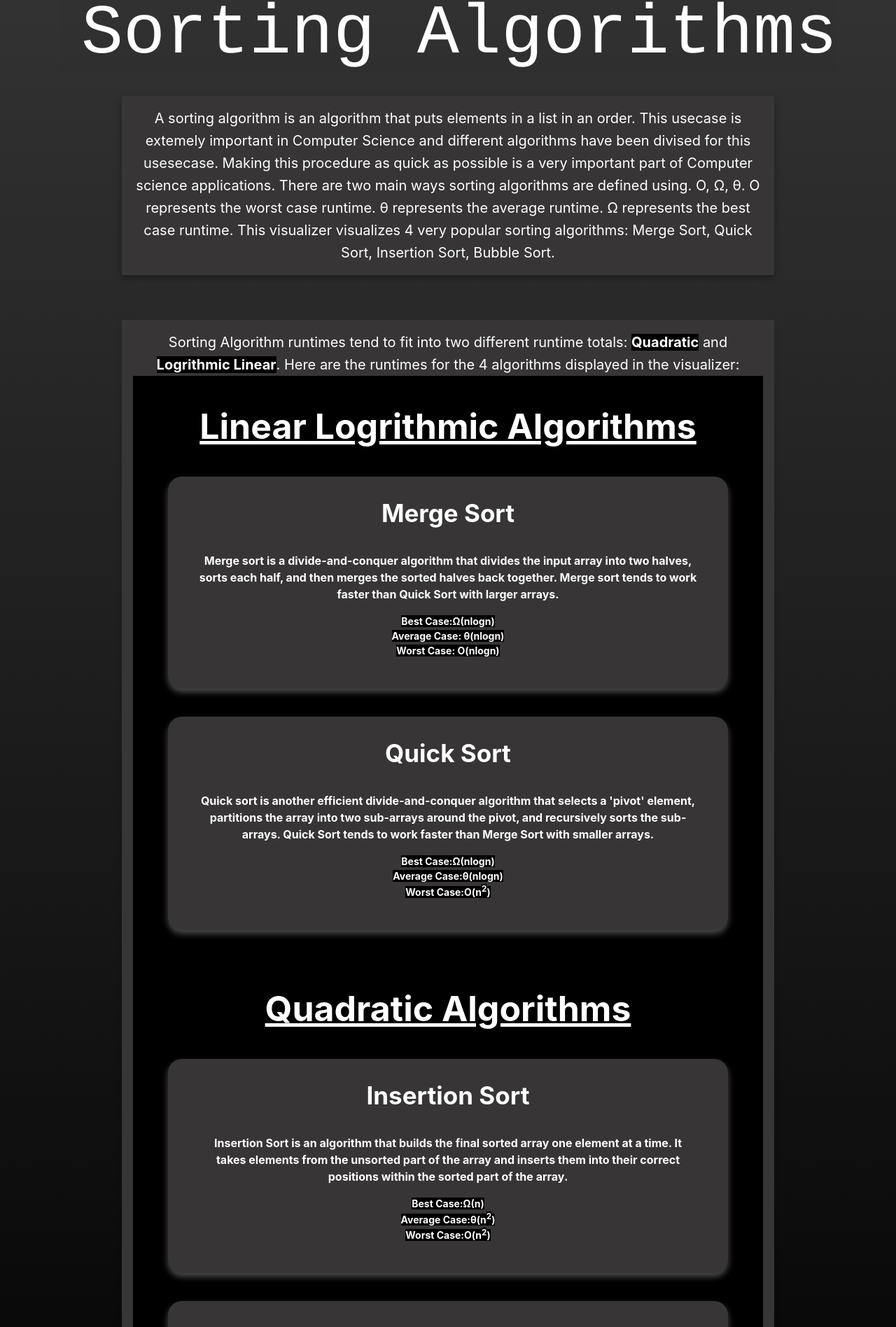
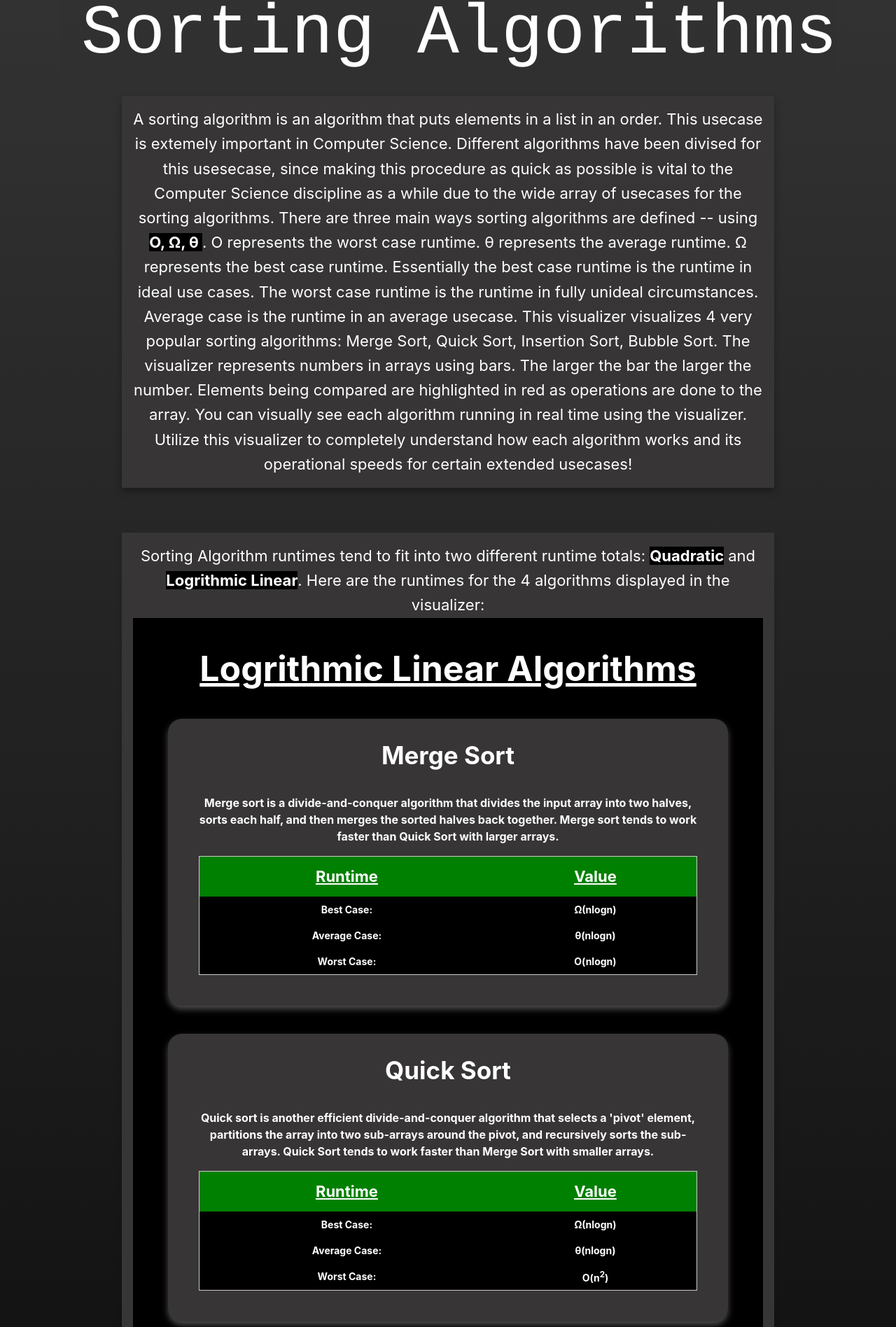
Before and after one commit to VinBid/Sorting_Visualizer, a React (Create React App) app: page / in a window 1280 px wide. Shown: the part 846-2742 px from the top of the page at 70% size. Built offline with nearby package versions, Linux system fonts and the light colour scheme.

Commit message:
Intracacies

```diff
--- a/package.json
+++ b/package.json
@@ -6,7 +6,9 @@
     "@testing-library/jest-dom": "^5.17.0",
     "@testing-library/react": "^13.4.0",
     "@testing-library/user-event": "^13.5.0",
+    "chart.js": "^4.3.3",
     "react": "^18.2.0",
+    "react-chartjs-2": "^5.2.0",
     "react-dom": "^18.2.0",
     "react-input-slider": "^6.0.1",
     "react-scripts": "5.0.1",
--- a/src/informationalObject.css
+++ b/src/informationalObject.css
@@ -36,7 +36,7 @@
   .SortingAlgoInfo {
     max-width: 900px;
     text-align: center;
-    font-size: 20px;
+    font-size: 22px;
     line-height: 1.6;
     margin: 2rem;
     padding: 1rem;
@@ -123,7 +123,7 @@
   .Runtimes {
     max-width: 900px;
     padding: 2rem;
-    font-size: 20px;
+    font-size: 22px;
     line-height: 1.6;
     margin: 2rem;
     padding: 1rem;
@@ -136,3 +136,66 @@
     background-color: var(--color);
 
   }
+
+  table {
+    margin: 0 auto;
+    border-collapse: collapse;
+    border: 1px solid #ccc;
+    width: 100%;
+  }
+
+  /* Apply styling to the table headers */
+.tableHeader {
+    font-size: 22px;
+    text-decoration: underline;
+  }
+
+  /* Style the table cells */
+  .tableLabel,
+  .tableValue {
+    padding: 8px 12px;
+  }
+
+  /* Add some spacing between table rows */
+  tr {
+    border-bottom: 1px solid '#ccc';
+  }
+
+  /* Add a background color on table hover */
+  tr:hover {
+    background-color: #f5f5f5;
+    font-weight: bold;
+    color: white;
+  }
+
+  /* Add borders to the table */
+
+
+  /* Add spacing between table columns */
+  td {
+    padding: 8px;
+  }
+
+  /* Style table headers differently */
+  th {
+    padding: 12px;
+    text-align: left;
+    background-color: green;
+    text-align: center;
+
+
+  }
+
+
+  @media screen and (max-width: 600px) {
+    .Title {
+        display: flex;
+        font-size: 70px;
+        background-color: rgba(40, 40, 40, 0.085);
+        padding-left: 2rem;
+        padding-top: 2rem;
+        font-family: 'Electrolize', Courier, monospace;
+      }
+
+
+  }
--- a/src/informationalObject.js
+++ b/src/informationalObject.js
@@ -4,23 +4,31 @@ import './informationalObject.css'; // Correct the filename and path
 class InformationalObject extends React.Component {
   render() {
     return (
-      <div className='InformationObject' id='information'> {/* Correct the class name */}
+    <div className='InformationObject' id='information'>
       <div className='Title'>
         Sorting Algorithms
       </div>
 
       <div className='SortingAlgoInfo'>
         A sorting algorithm is an algorithm that puts elements in a list in an order.
-          This usecase is extemely important in Computer Science and different algorithms have been
-          divised for this usesecase. Making this procedure as quick as possible is a very important part of
-          Computer science applications.
+        This usecase is extemely important in Computer Science. Different algorithms have been
+        divised for this usesecase, since making this procedure as quick as possible is vital to the Computer Science
+        discipline as a while due to the wide array of usecases for the sorting algorithms.
 
-          There are two main ways sorting algorithms are defined using. O, Ω, θ.
+        There are three main ways sorting algorithms are defined -- using <b>O, Ω, θ </b>.
          O represents the worst case runtime. θ represents the average runtime.
-          Ω represents the best case runtime.
+        Ω represents the best case runtime. Essentially the best case runtime is the runtime in ideal
+        use cases. The worst case runtime is the runtime in fully unideal circumstances. Average case
+        is the runtime in an average usecase.
 
         This visualizer visualizes 4 very popular sorting algorithms: Merge Sort, Quick Sort,
-          Insertion Sort, Bubble Sort.
+        Insertion Sort, Bubble Sort. The visualizer represents numbers in arrays using bars. The
+        larger the bar the larger the number. Elements being compared are highlighted in red as operations
+        are done to the array.
+
+        You can visually see each algorithm running in real time using the visualizer. Utilize this visualizer
+         to completely understand how each algorithm works and its operational speeds for certain extended
+         usecases!
       </div>
 
       <div className='Runtimes' id='runtimes'>
@@ -30,7 +38,7 @@ class InformationalObject extends React.Component {
 
         <div className='FlexContainer1'>
           <div className='LogCards'>
-              <u>Linear Logrithmic Algorithms</u>
+            <u>Logrithmic Linear Algorithms</u>
             <div className='MergeQuickCards'>
               <div className='Card'>
                 <div className='CardTitle'>Merge Sort</div>
@@ -39,18 +47,28 @@ class InformationalObject extends React.Component {
                   sorts each half, and then merges the sorted halves back together. Merge sort tends to work faster
                   than Quick Sort with larger arrays.
                   <div className='AlgoRuntimes'>
-                      <div className='AlgoRuntime'>
-                        <span>Best Case:</span>
-                        <span className='AlgoRuntimeValue'>Ω(nlogn)</span>
-                      </div>
-                      <div className='AlgoRuntime'>
-                        <span>Average Case: </span>
-                        <span className='AlgoRuntimeValue'>θ(nlogn)</span>
-                      </div>
-                      <div className='AlgoRuntime'>
-                        <span>Worst Case: </span>
-                        <span className='AlgoRuntimeValue'>O(nlogn)</span>
-                      </div>
+                    <table>
+                      <thead>
+                        <tr>
+                          <th className='tableHeader'>Runtime</th>
+                          <th className='tableHeader'>Value</th>
+                        </tr>
+                      </thead>
+                      <tbody>
+                        <tr>
+                          <td className='tableLabel'>Best Case:</td>
+                          <td className='tableValue'>Ω(nlogn)</td>
+                        </tr>
+                        <tr>
+                          <td className='tableLabel'>Average Case:</td>
+                          <td className='tableValue'>θ(nlogn)</td>
+                        </tr>
+                        <tr>
+                          <td className='tableLabel'>Worst Case:</td>
+                          <td className='tableValue'>O(nlogn)</td>
+                        </tr>
+                      </tbody>
+                    </table>
                   </div>
                 </div>
               </div>
@@ -61,23 +79,32 @@ class InformationalObject extends React.Component {
                   partitions the array into two sub-arrays around the pivot, and recursively sorts the sub-arrays.
                   Quick Sort tends to work faster than Merge Sort with smaller arrays.
                   <div className='AlgoRuntimes'>
-                      <div className='AlgoRuntime'>
-                        <span>Best Case:</span>
-                        <span className='AlgoRuntimeValue'>Ω(nlogn)</span>
-                      </div>
-                      <div className='AlgoRuntime'>
-                        <span>Average Case:</span>
-                        <span className='AlgoRuntimeValue'>θ(nlogn)</span>
-                      </div>
-                      <div className='AlgoRuntime'>
-                        <span>Worst Case:</span>
-                        <span className='AlgoRuntimeValue'>O(n<sup>2</sup>)</span>
+                    <table>
+                      <thead>
+                        <tr>
+                          <th className='tableHeader'>Runtime</th>
+                          <th className='tableHeader'>Value</th>
+                        </tr>
+                      </thead>
+                      <tbody>
+                        <tr>
+                          <td className='tableLabel'>Best Case:</td>
+                          <td className='tableValue'>Ω(nlogn)</td>
+                        </tr>
+                        <tr>
+                          <td className='tableLabel'>Average Case:</td>
+                          <td className='tableValue'>θ(nlogn)</td>
+                        </tr>
+                        <tr>
+                          <td className='tableLabel'>Worst Case:</td>
+                          <td className='tableValue'>O(n<sup>2</sup>)</td>
+                        </tr>
+                      </tbody>
+                    </table>
                   </div>
                 </div>
               </div>
             </div>
-              </div>
-
           </div>
 
           <div className='QuadraticCards'>
@@ -90,18 +117,28 @@ class InformationalObject extends React.Component {
                   at a time. It takes elements from the unsorted part of the
                   array and inserts them into their correct positions within the sorted part of the array.
                   <div className='AlgoRuntimes'>
-                      <div className='AlgoRuntime'>
-                        <span>Best Case:</span>
-                        <span className='AlgoRuntimeValue'>Ω(n)</span>
-                      </div>
-                      <div className='AlgoRuntime'>
-                        <span>Average Case:</span>
-                        <span className='AlgoRuntimeValue'>θ(n<sup>2</sup>)</span>
-                      </div>
-                      <div className='AlgoRuntime'>
-                        <span>Worst Case:</span>
-                        <span className='AlgoRuntimeValue'>O(n<sup>2</sup>)</span>
-                      </div>
+                    <table>
+                      <thead>
+                        <tr>
+                          <th className='tableHeader'>Runtime</th>
+                          <th className='tableHeader'>Value</th>
+                        </tr>
+                      </thead>
+                      <tbody>
+                        <tr>
+                          <td className='tableLabel'>Best Case:</td>
+                          <td className='tableValue'>Ω(n)</td>
+                        </tr>
+                        <tr>
+                          <td className='tableLabel'>Average Case:</td>
+                          <td className='tableValue'>θ(n<sup>2</sup>)</td>
+                        </tr>
+                        <tr>
+                          <td className='tableLabel'>Worst Case:</td>
+                          <td className='tableValue'>O(n<sup>2</sup>)</td>
+                        </tr>
+                      </tbody>
+                    </table>
                   </div>
                 </div>
               </div>
@@ -113,17 +150,28 @@ class InformationalObject extends React.Component {
                   The pass through the list is repeated until no more swaps are needed,
                   indicating that the list is sorted.
                   <div className='AlgoRuntimes'>
-                      <div className='AlgoRuntime'>
-                        <span>Best Case:</span>
-                        <span className='AlgoRuntimeValue'>Ω(n)</span>
-                      </div>
-                      <div className='AlgoRuntime'>
-                        <span>Average Case:</span>
-                        <span className='AlgoRuntimeValue'>θ(n<sup>2</sup>)</span>
-                      </div>
-                      <div className='AlgoRuntime'>
-                        <span>Worst Case:</span>
-                        <span className='AlgoRuntimeValue'>O(n<sup>2</sup>)</span>
+                    <table>
+                      <thead>
+                        <tr>
+                          <th className='tableHeader'>Runtime</th>
+                          <th className='tableHeader'>Value</th>
+                        </tr>
+                      </thead>
+                      <tbody>
+                        <tr>
+                          <td className='tableLabel'>Best Case:</td>
+                          <td className='tableValue'>Ω(n)</td>
+                        </tr>
+                        <tr>
+                          <td className='tableLabel'>Average Case:</td>
+                          <td className='tableValue'>θ(n<sup>2</sup>)</td>
+                        </tr>
+                        <tr>
+                          <td className='tableLabel'>Worst Case:</td>
+                          <td className='tableValue'>O(n<sup>2</sup>)</td>
+                        </tr>
+                      </tbody>
+                    </table>
                   </div>
                 </div>
               </div>
@@ -131,9 +179,6 @@ class InformationalObject extends React.Component {
           </div>
         </div>
       </div>
-
-
-        </div>
     </div>
   );
   }
```
Also changed, not shown: src/SortingVisualizing/SortingVisualizing.css (+218 -36 lines), src/SortingVisualizing/SortingVisualizing.jsx (+18 -7 lines), 1 other file (tests, documents, lock files or other folders). Lines whose indentation alone changed are shown as unchanged.
